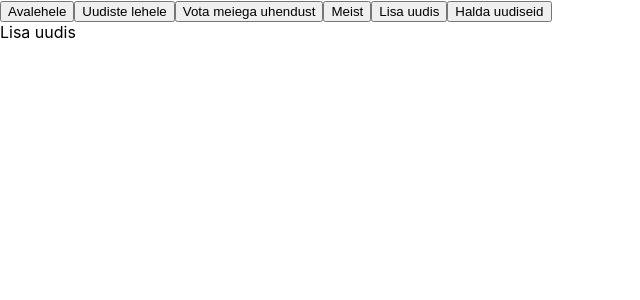
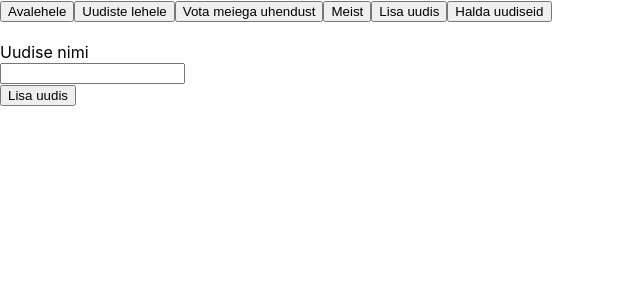
Before and after one commit to KristelBurke/react-11-2023, a React (Create React App) app in the folder uudised/: page /lisa-uudis in a window 1280 px wide. Shown: the top 300 px of the page, without its empty margins (0-640 px from the left). Built offline with nearby package versions, Linux system fonts and the light colour scheme.

Commit message:
28.Uudiste lisamine labi LocalStorage'i

```diff
--- a/uudised/src/pages/LisaUudis.js
+++ b/uudised/src/pages/LisaUudis.js
@@ -1,11 +1,22 @@
-import React from 'react'
+import React, { useRef } from 'react';
 
 function LisaUudis() {
-    return (
-        <div>
-            Lisa uudis
-        </div>
-    )
+    const uudiseRef = useRef();
+
+    const lisaUusUudis = () => {
+        const uudised = JSON.parse(localStorage.getItem("uudised")) || [];
+        uudised.push(uudiseRef.current.value);
+        localStorage.setItem("uudised", JSON.stringify(uudised));
+    }
+
+  return (
+    <div>
+        <br />
+        <label>Uudise nimi</label><br />
+        <input type="text" ref={uudiseRef} /><br />
+        <button onClick={() => lisaUusUudis()}>Lisa uudis</button>
+    </div>
+  )
 }
 
 export default LisaUudis
--- a/uudised/src/pages/Uudised.js
+++ b/uudised/src/pages/Uudised.js
@@ -1,10 +1,13 @@
-import React from 'react'
+import React from 'react';
 
 function Uudised() {
+    const uudised = JSON.parse(localStorage.getItem("uudised")) || [];
+
     return (
         <div>
-            <div>See on avaleht, nahtav localhost:3000/uudised aadressil</div>
-            <div>Uhtegi uudist hetkel pole. Lisame varsti.</div>
+            <div>See on uudiste leht, nahtav localhost:3000/uudised aadressil</div>
+            {uudised.length === 0 && <div>Uhtegi uudist hetkel pole. Lisame varsti.</div>}
+            <div>{uudised.map(uudis => <div>{uudis}</div>)}</div>
         </div>
     )
 }
```
